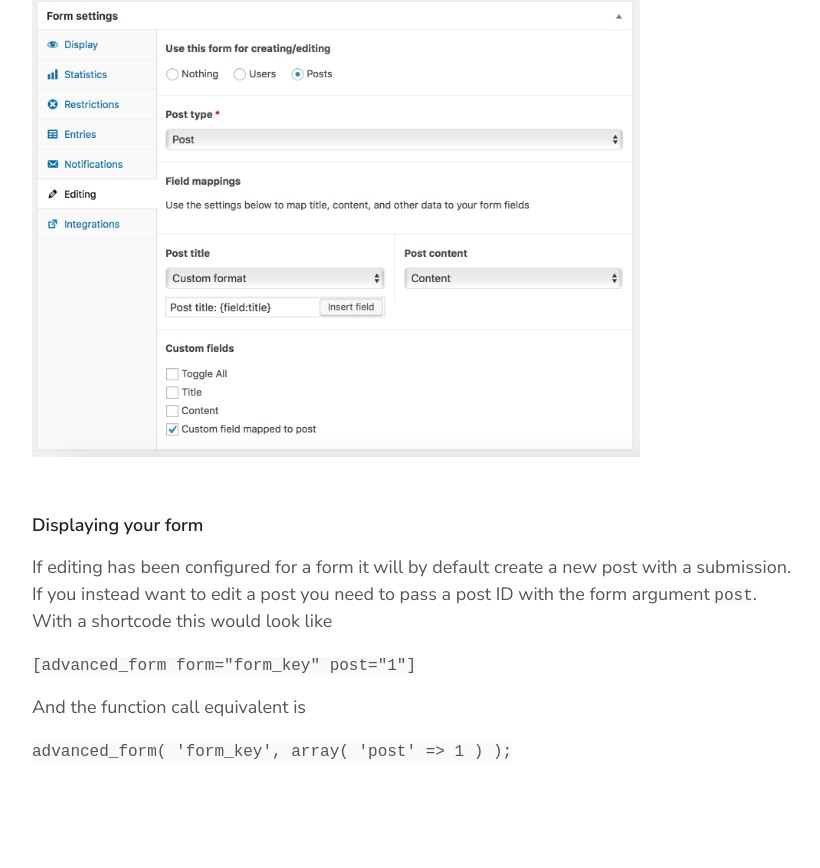
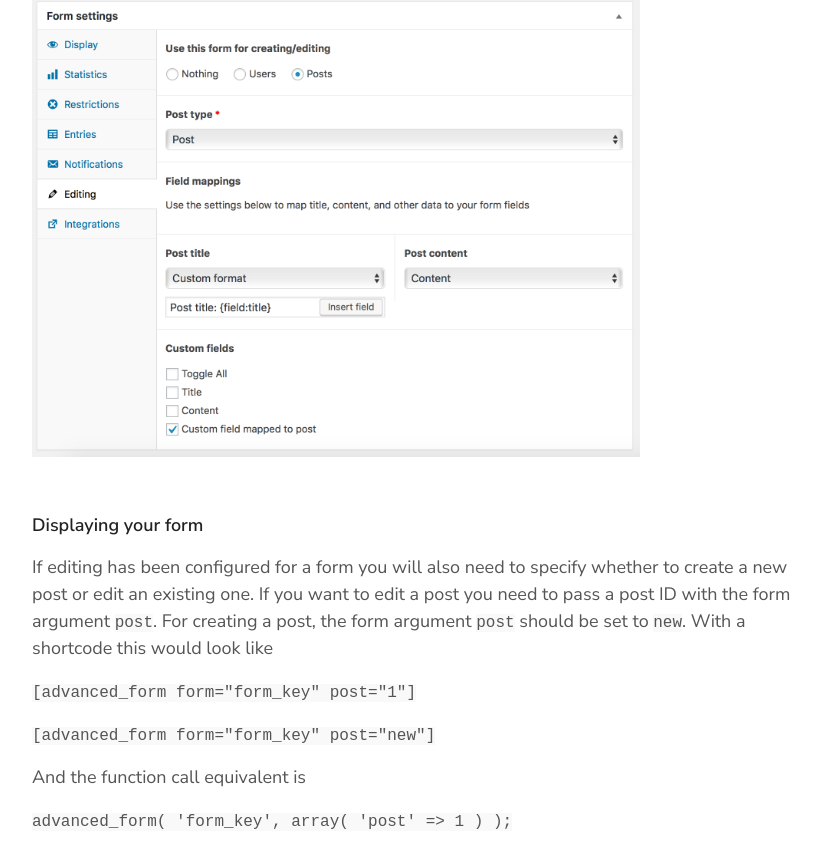
Before and after one commit to advancedforms/advancedforms.github.io, a Jekyll site: the page built from _posts/2018-06-21-creating-and-editing-posts.markdown, in a window 1280 px wide and 900 px high, scrolled down 729 px. Shown: the top 868 px of the window, without its empty margins (28-848 px from the left). Built offline with Jekyll 4.4.1, drawn with Linux system fonts in a browser that asks for light colours; comment, search, counter and statistics services are not loaded; before the commit the page ends 1559 px from its top, so only the background shows below that.

Commit message:
Fixed incorrect statement about post and user editing

```diff
--- a/_posts/2018-06-21-creating-and-editing-posts.markdown
+++ b/_posts/2018-06-21-creating-and-editing-posts.markdown
@@ -19,9 +19,11 @@ There is also a setting for "Custom fields" which allows you to map fields from
 
 ## Displaying your form
 
-If editing has been configured for a form it will by default create a new post with a submission. If you instead want to edit a post you need to pass a post ID with the form argument `post`. With a shortcode this would look like
+If editing has been configured for a form you will also need to specify whether to create a new post or edit an existing one. If you  want to edit a post you need to pass a post ID with the form argument `post`. For creating a post, the form argument `post` should be set to `new`. With a shortcode this would look like
 
 `[advanced_form form="form_key" post="1"]`
+
+`[advanced_form form="form_key" post="new"]`
 
 And the function call equivalent is
 
--- a/_posts/2018-06-21-creating-and-editing-users.markdown
+++ b/_posts/2018-06-21-creating-and-editing-users.markdown
@@ -19,9 +19,11 @@ There is also a setting for "Custom fields" which allows you to map fields from
 
 ## Displaying your form
 
-If editing has been configured for a form it will by default create a new user with a submission. If you instead want to edit a user you need to pass a user ID with the form argument `user`. With a shortcode this would look like
+If editing has been configured for a form you will also need to specify whether to create a new user or edit an existing one. If you want to edit a user you need to pass a user ID with the form argument `user`. For creating a user, the form argument `user` should be set to `new`. With a shortcode this would look like
 
 `[advanced_form form="form_key" user="1"]`
+
+`[advanced_form form="form_key" user="new"]`
 
 And the function call equivalent is
 
```
